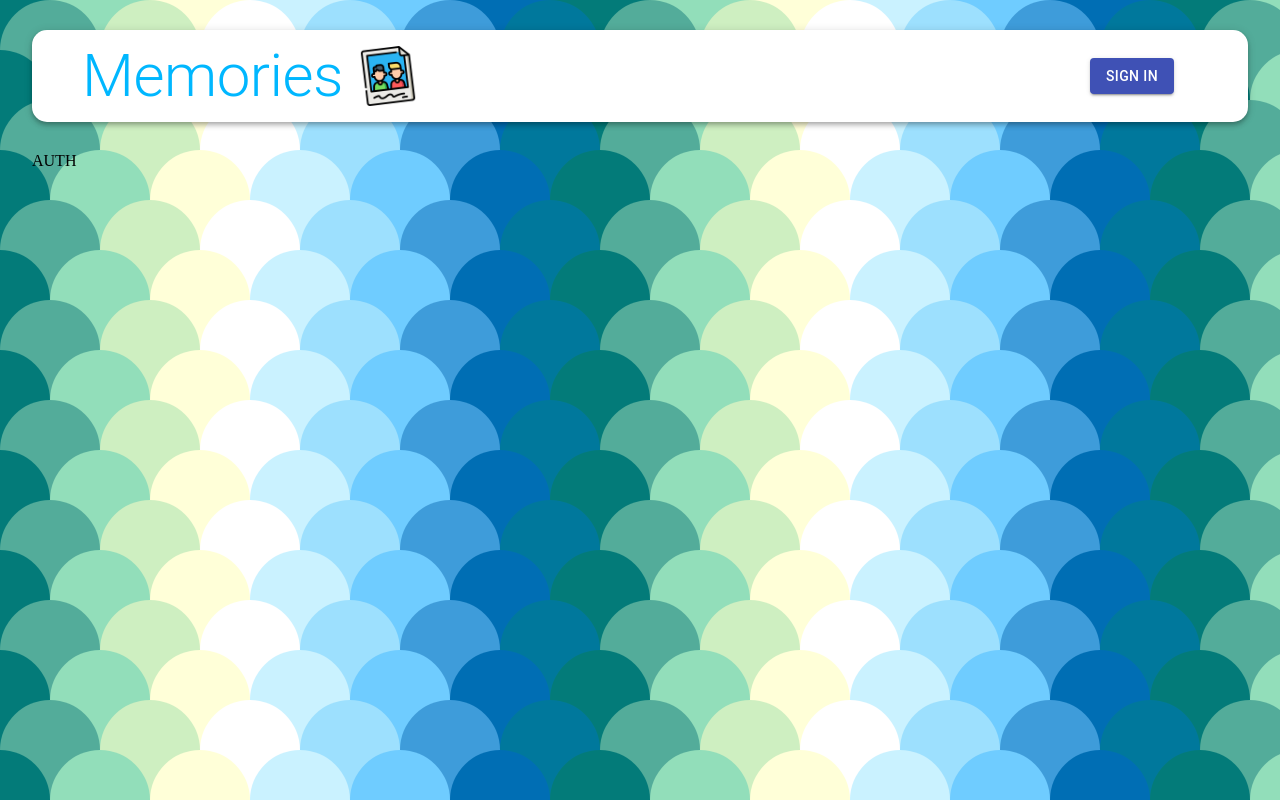
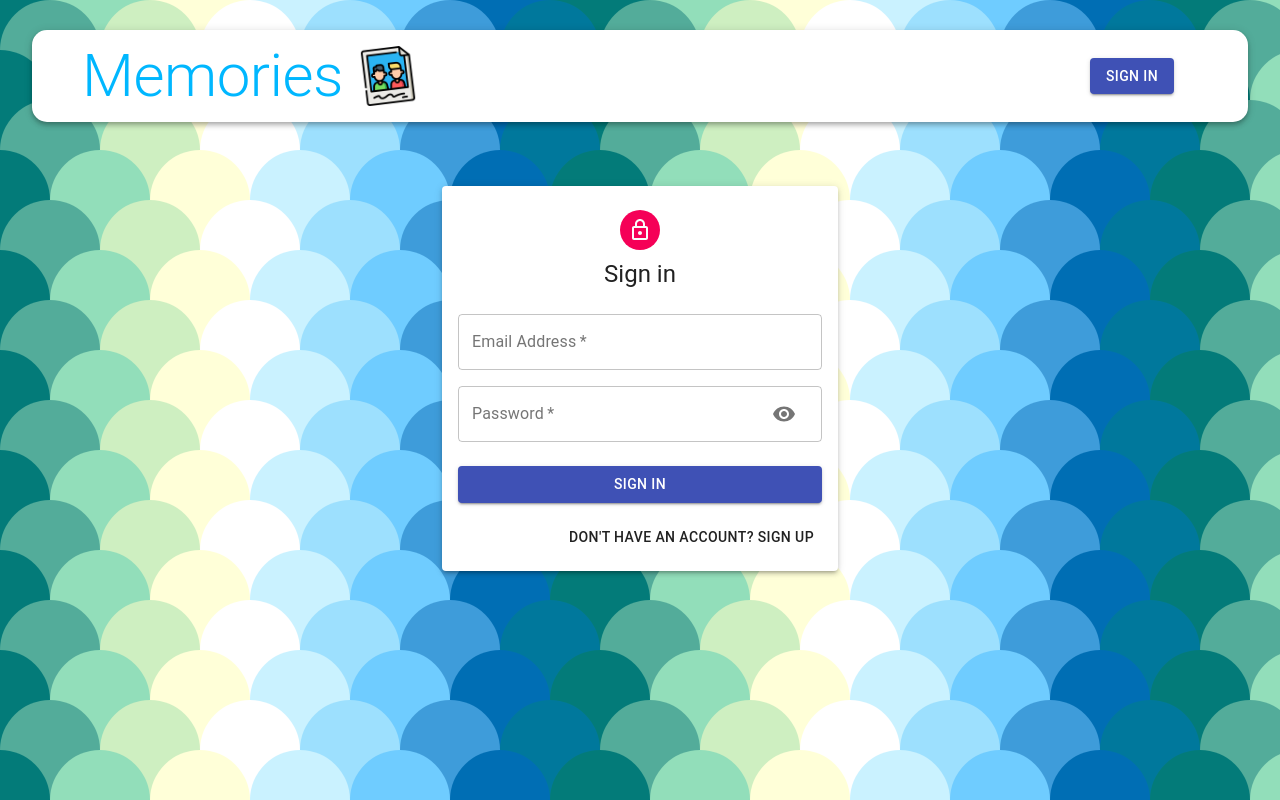
Before and after one commit to tuongnc-0401/memories_app, a React (Create React App) app in the folder client/: page /auth in a window 1280 px wide. Built offline with nearby package versions, Linux system fonts and the light colour scheme.

Commit message:
Auth form

```diff
--- a/client/src/components/Auth/Auth.js
+++ b/client/src/components/Auth/Auth.js
@@ -1,15 +1,62 @@
-import React from 'react';
+import React, { useState } from 'react';
 import PropTypes from 'prop-types';
+import useStyles from './styles.js';
+import { Avatar, Button, Paper, Grid, Typography, Container } from '@material-ui/core';
+import LockOutlinedIcon from '@material-ui/icons/LockOutlined';
+import Input from './Input.js';
 
-Auth.propTypes = {
 
-};
 
-function Auth(props) {
+const Auth = () => {
+    const classes = useStyles();
+    const [showPassword, setShowPassword] = useState(false);
+    const [isSignup, setIsSignup] = useState(false);
+    const handleSubmit = () => {
+
+    };
+
+    const handleChange = () => {
+
+    };
+
+    const switchMode = () => {
+        setIsSignup((tmp) => !tmp)
+        handleShowPassword(false)
+    };
+
+    const handleShowPassword = () => setShowPassword((prevShowPassword) => !prevShowPassword);
     return (
-        <div>
-            AUTH
-        </div>
+        <Container component="main" maxWidth="xs">
+            <Paper className={classes.paper} elevation={3}>
+                <Avatar className={classes.avatar}>
+                    <LockOutlinedIcon />
+                </Avatar>
+                <Typography component="h1" variant="h5">{isSignup ? 'Sign up' : 'Sign in'}</Typography>
+                <form className={classes.form} onSubmit={handleSubmit}>
+                    <Grid container spacing={2}>
+                        {isSignup && (
+                            <>
+                                <Input name="firstName" label="First Name" handleChange={handleChange} autoFocus half />
+                                <Input name="lastName" label="Last Name" handleChange={handleChange} half />
+                            </>
+                        )}
+                        <Input name="email" label="Email Address" handleChange={handleChange} type="email" />
+                        <Input name="password" label="Password" handleChange={handleChange} type={showPassword ? 'text' : 'password'} handleShowPassword={handleShowPassword} />
+                        {isSignup && <Input name="confirmPassword" label="Repeat Password" handleChange={handleChange} type="password" />}
+                    </Grid>
+                    <Button type="submit" fullWidth variant="contained" color="primary" className={classes.submit}>
+                        {isSignup ? 'Sign Up' : 'Sign In'}
+                    </Button>
+                    <Grid container justify="flex-end">
+                        <Grid item>
+                            <Button onClick={switchMode}>
+                                {isSignup ? 'Already have an account? Sign in' : "Don't have an account? Sign Up"}
+                            </Button>
+                        </Grid>
+                    </Grid>
+                </form>
+            </Paper>
+        </Container>
     );
 }
 
--- /dev/null
+++ b/client/src/components/Auth/Input.js
@@ -0,0 +1,32 @@
+import React from 'react'
+import { TextField, Grid, InputAdornment, IconButton } from '@material-ui/core';
+import Visibility from '@material-ui/icons/Visibility'
+import VisibilityOff from '@material-ui/icons/VisibilityOff'
+const Input = ({ half, handleChange, name, label, autoFocus, type, handleShowPassword }) => {
+    return (
+        <Grid item xs={12} sm={half ? 6 : 12}>
+            <TextField
+                name={name}
+                onChange={handleChange}
+                variant="outlined"
+                required
+                fullWidth
+                label={label}
+                autoFocus={autoFocus}
+                type={type}
+                InputProps={name === 'password' && {
+                    endAdornment: (
+                        <InputAdornment position="end">
+                            <IconButton onClick={handleShowPassword}>
+                                {type === 'password' ? <Visibility></Visibility> : <VisibilityOff></VisibilityOff>}
+                            </IconButton>
+                        </InputAdornment>
+                    )
+                }}
+            />
+
+        </Grid >
+    )
+}
+
+export default Input
--- a/client/src/components/Auth/styles.js
+++ b/client/src/components/Auth/styles.js
@@ -0,0 +1,30 @@
+import { makeStyles } from '@material-ui/core/styles';
+
+export default makeStyles((theme) => ({
+    paper: {
+        marginTop: theme.spacing(8),
+        display: 'flex',
+        flexDirection: 'column',
+        alignItems: 'center',
+        padding: theme.spacing(2),
+    },
+    root: {
+        '& .MuiTextField-root': {
+            margin: theme.spacing(1),
+        },
+    },
+    avatar: {
+        margin: theme.spacing(1),
+        backgroundColor: theme.palette.secondary.main,
+    },
+    form: {
+        width: '100%', // Fix IE 11 issue.
+        marginTop: theme.spacing(3),
+    },
+    submit: {
+        margin: theme.spacing(3, 0, 2),
+    },
+    googleButton: {
+        marginBottom: theme.spacing(2),
+    },
+}));
```
Also changed, not shown: client/src/App.js (+7 -12 lines).
